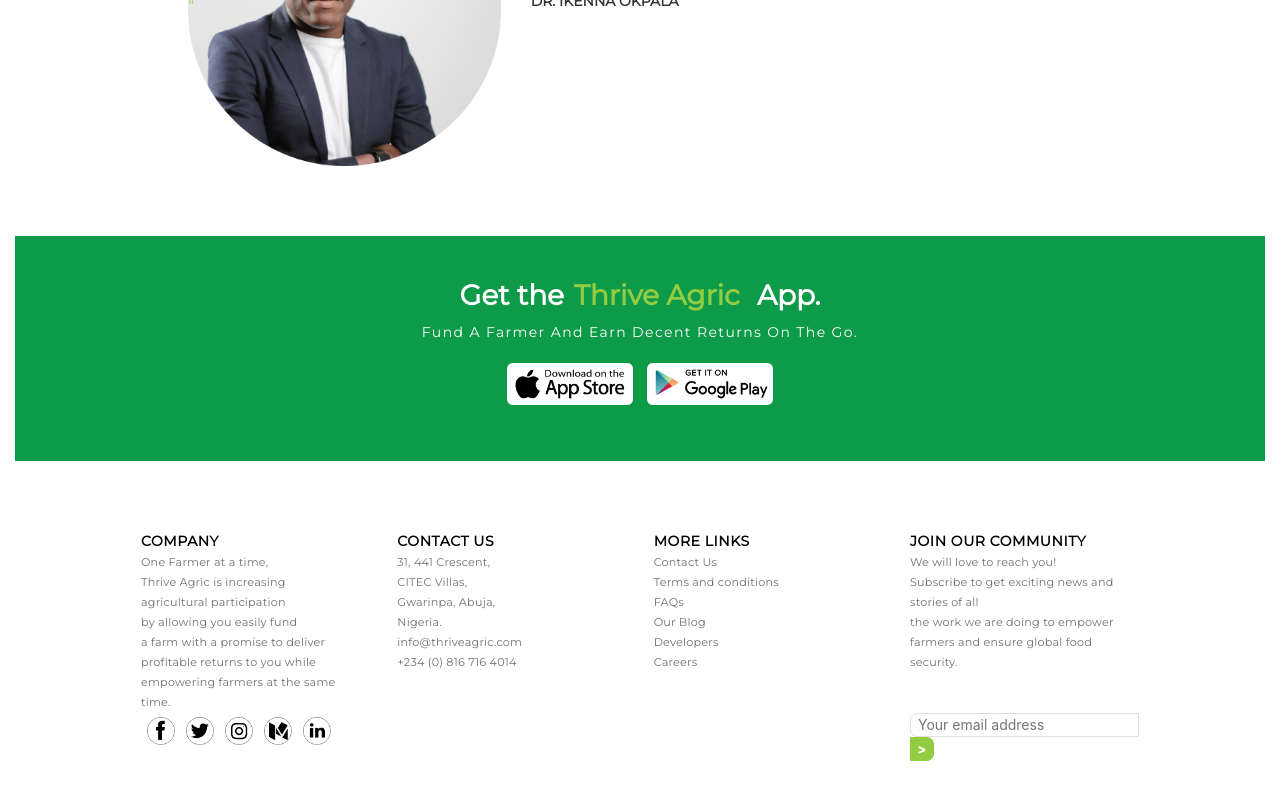
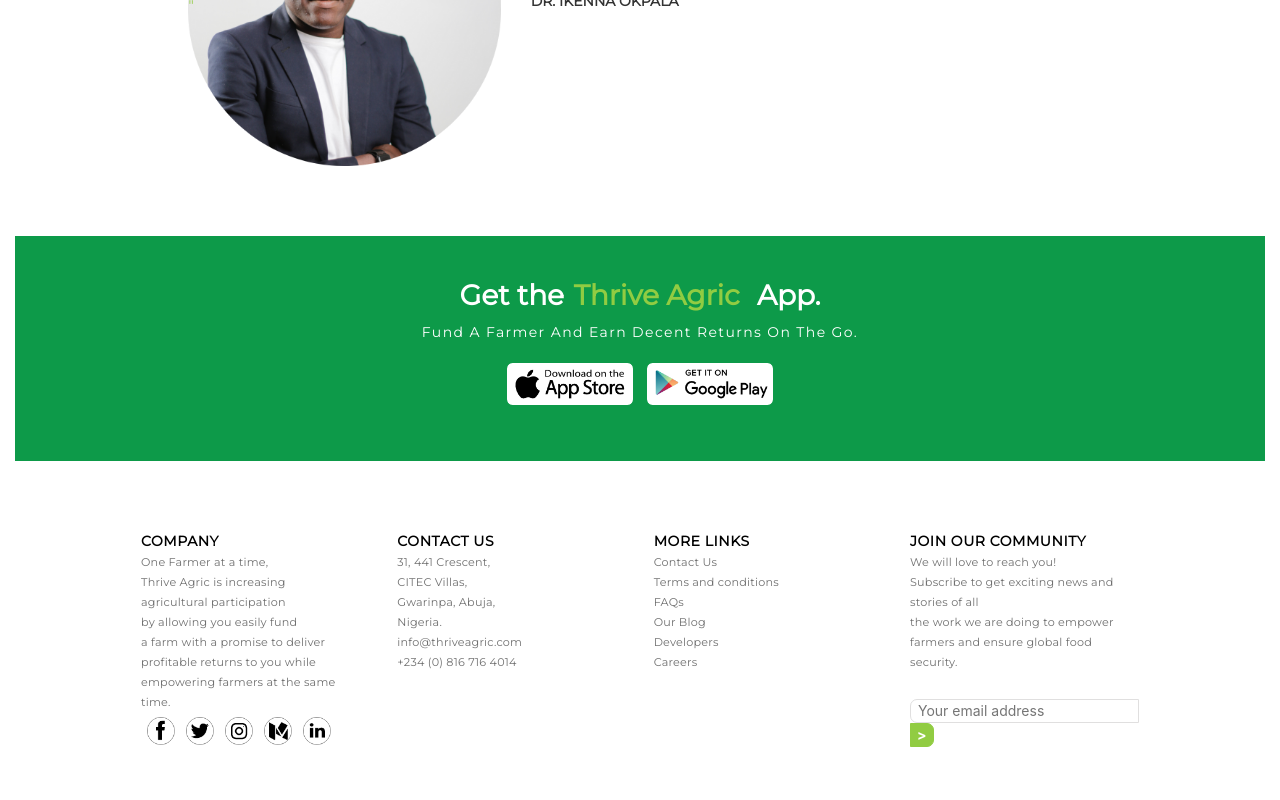
Before and after one commit to ukeme-umana/website-redesign, a React (Create React App) app: page / in a window 1280 px wide. Shown: the part 2745-3545 px from the top of the page. Built offline with nearby package versions, Linux system fonts and the light colour scheme.

Commit message:
placed social media and email form under respective columns

```diff
--- a/src/App.css
+++ b/src/App.css
@@ -590,7 +590,7 @@
 }
 
 .footer-email-div{
- margin-top: 3em;
+ margin-top: 2em;
 }
 
 .footer-submit {
```
